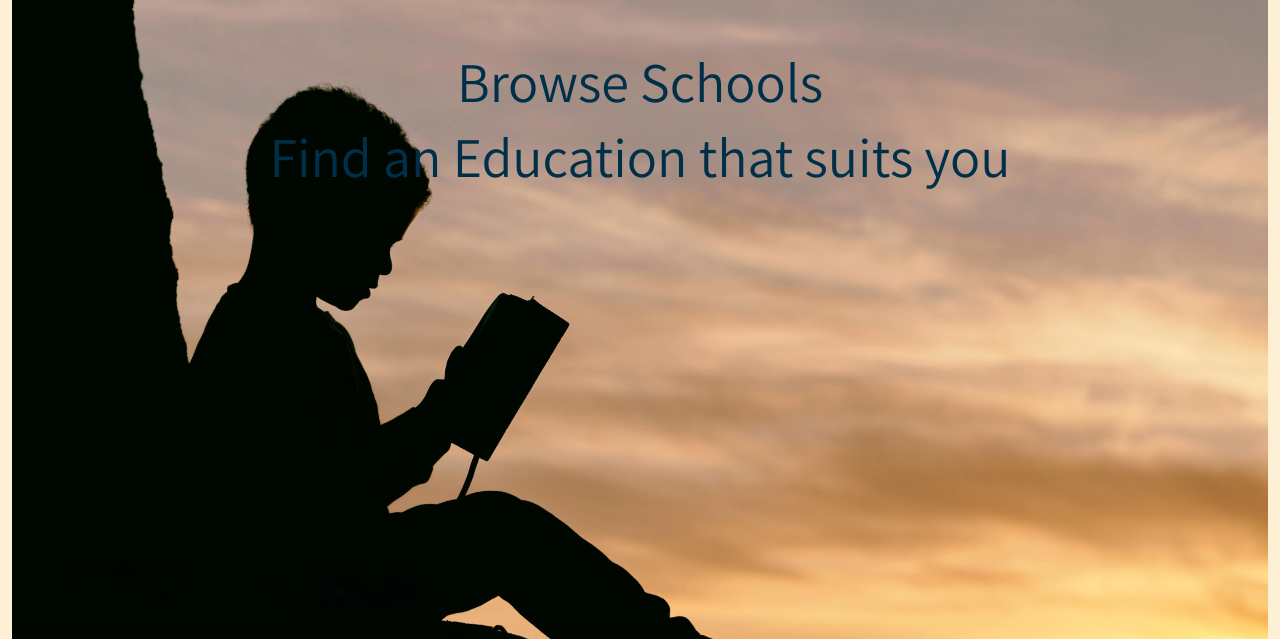
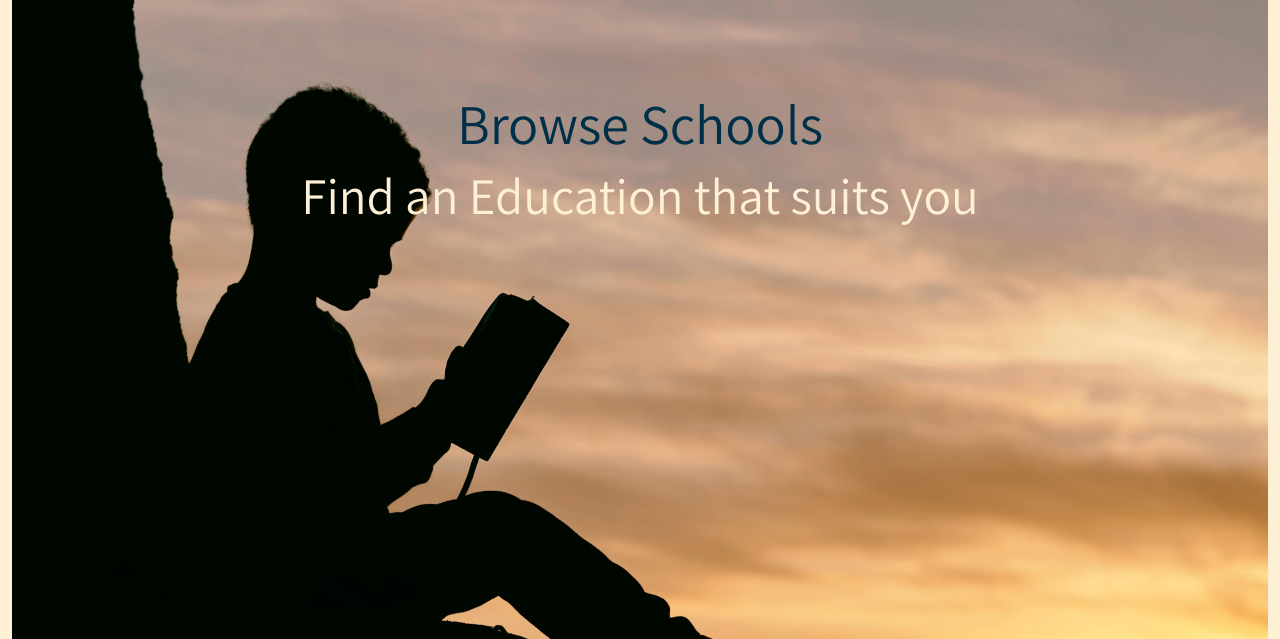
Before and after one commit to georgiagrayland/P4-ClassMate, a Django app: page /schools/ in a window 1280 px wide. Shown: the part 74-713 px from the top of the page. Run offline with Django 3.2, Linux system fonts and the light colour scheme; data that the repository does not hold is empty; some libraries are stand-ins or nearby versions.

Commit message:
edit font color and styling on home and schools page

```diff
--- a/static/css/style.css
+++ b/static/css/style.css
@@ -96,6 +96,15 @@ footer i:hover{
     color: #003049;
 }
 
+.schools-list-2{
+    font-size: 3.2rem;
+    color: #FDF0D5;
+}
+
+.list-header{
+    padding-top: 90px;
+}
+
 h6 i{
     padding-right: 10px;
 }
@@ -120,6 +129,10 @@ h6 i{
     color: #235789;
 }
 
+.fa-arrow-left{
+    color: white;
+}
+
 /* --------------------- Signup / Login Page --------------------- */
 
 .login-signup{
--- a/templates/index.html
+++ b/templates/index.html
@@ -30,12 +30,13 @@
     </div>
 </div>
 
-<div class="row card-group">
+<div class="row card-group pb-3">
     <div class="col-sm-4 mb-3 mb-sm-0 p3">
       <div class="card">
         <img class="card-img-top" src="/static/media/queen-elizabeth-grammar.jpg" alt="Card image">
         <div class="card-body">
           <h5 class="card-title">Queen Elizabeth Grammar School</h5>
+          <hr>
           <i class="fa-solid fa-location-dot"></i><p class="card-text">London</p>
           <i class="fa-solid fa-book-open"></i><p class="card-text">Sciences</p>
           <i class="fa-solid fa-graduation-cap"></i><p class="card-text">Girls</p>
@@ -47,6 +48,7 @@
         <img class="card-img-top" src="/static/media/school-3.jpg" alt="Card image">
         <div class="card-body">
           <h5 class="card-title">Ridgeview Academy</h5>
+          <hr>
           <i class="fa-solid fa-location-dot"></i><p class="card-text">Bristol</p>
           <i class="fa-solid fa-book-open"></i><p class="card-text">Maths & Computing</p>
           <i class="fa-solid fa-graduation-cap"></i><p class="card-text">Co-educational</p>
@@ -58,6 +60,7 @@
           <img class="card-img-top" src="/static/media/school-1.jpg" alt="Card image">
           <div class="card-body">
             <h5 class="card-title">Grove College</h5>
+            <hr>
             <i class="fa-solid fa-location-dot"></i><p class="card-text">Newcastle</p>
             <i class="fa-solid fa-book-open"></i><p class="card-text">Humanities</p>
             <i class="fa-solid fa-graduation-cap"></i><p class="card-text">Boys</p>
--- a/templates/school_detail.html
+++ b/templates/school_detail.html
@@ -8,9 +8,11 @@
 
 <!-- Add JS on click to go back to previous page on this button -->
 
+<div class="back-button p-2">
 <span class="btn btn-dark btn-sm">
-    <a onclick="history.back()" aria-label="back to previous page"> <i class="fa-solid fa-arrow-left"></i> Back to Schools</a>
+    <a onclick="history.back()" aria-label="back to previous page" class="p-2"><i class="fa-solid fa-arrow-left"></i> Go back</a>
 </span>
+</div>
 
 <!--School main info -->
 <div class="container">
--- a/templates/schools.html
+++ b/templates/schools.html
@@ -6,17 +6,13 @@
 <header>
     <div class="container-fluid">
         <div class="bg-image container-fluid school-page">
-            <div class="pt-5 list-header text-center">
+            <div class="list-header text-center">
             <h1 class="schools-list">Browse Schools</h1>
-            <h2 class="schools-list">Find an Education that suits you</h2>
+            <h2 class="schools-list-2">Find an Education that suits you</h2>
             </div>
         </div>
     </div>
-    </header>
-
-
-    <!-- Add filtering tool here -->
-
+  </header>
     <!--Cards to display all schools on a page -->
      <div class="container-fluid">
      <div class="row">
```
